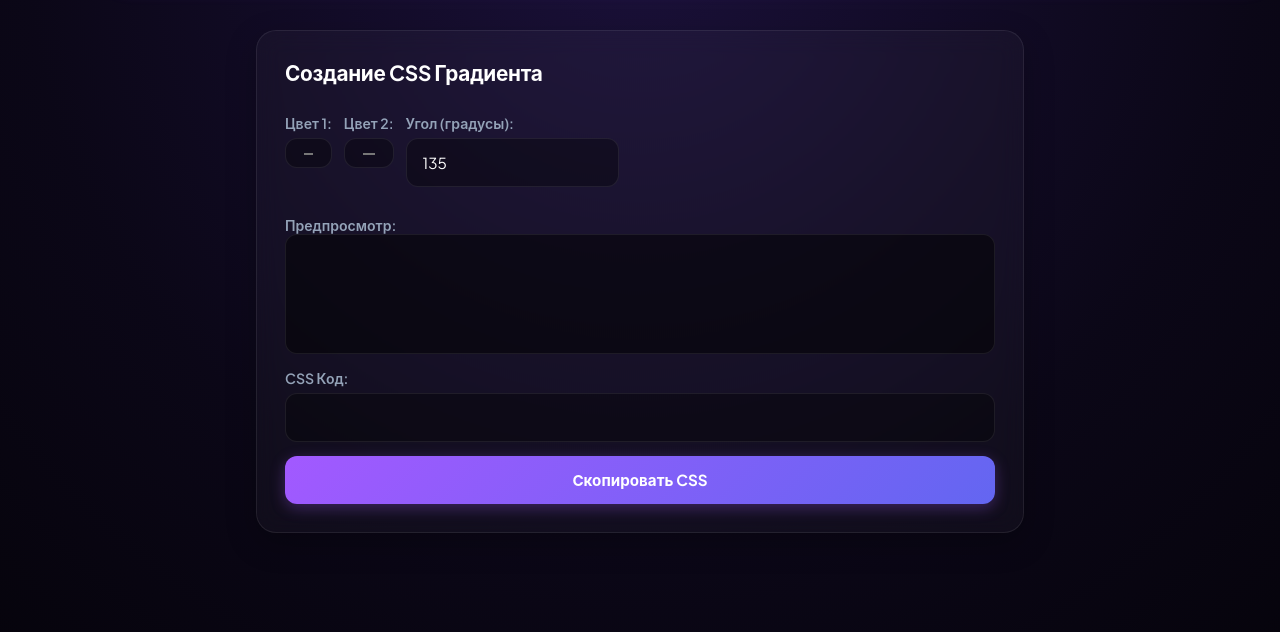
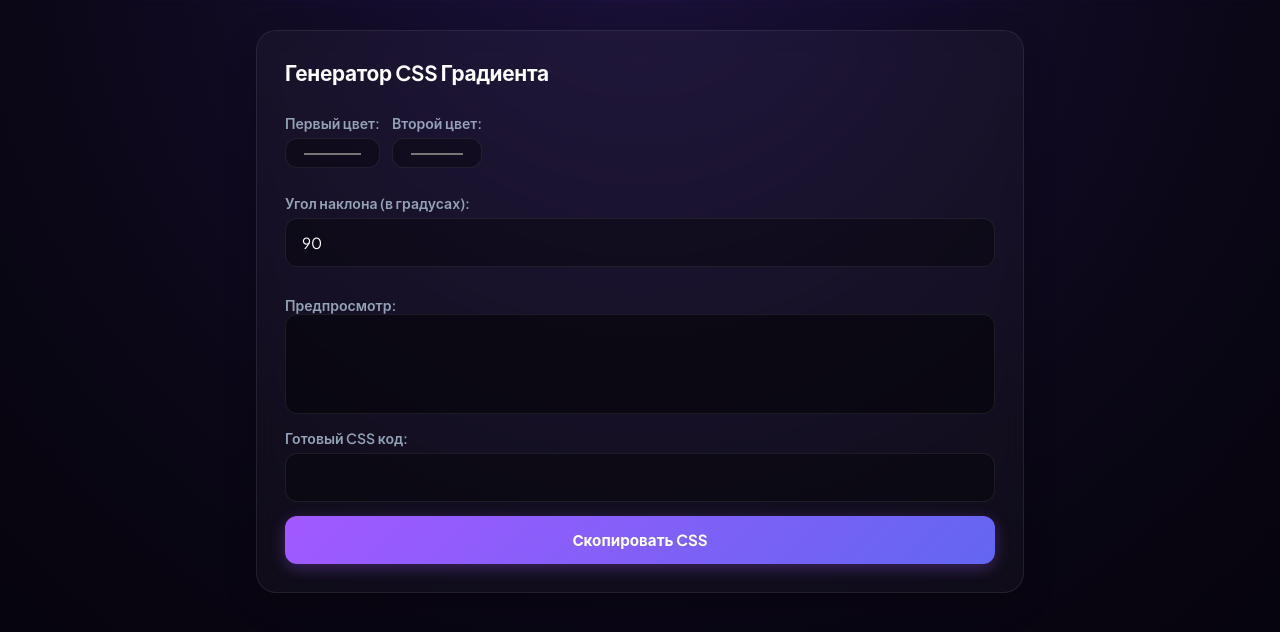
Before and after one commit to excIusive-1/MineTooL, a Flask app: page /web-gradient in a window 1280 px wide. Shown: the part 67-699 px from the top of the page. Run offline with Flask 3, Linux system fonts and the light colour scheme.

Commit message:
Update web_gradient.html

```diff
--- a/templates/web_gradient.html
+++ b/templates/web_gradient.html
@@ -1,28 +1,27 @@
 {% extends 'base.html' %}
 {% block content %}
 <div class="card">
-    <h2>Создание CSS Градиента</h2>
+    <h2>Генератор CSS Градиента</h2>
 
     <div class="flex-gap">
         <div>
-            <label>Цвет 1:</label>
-            <input type="color" id="webC1" value="#7b2cbf" onchange="updateWebGradient()">
+            <label>Первый цвет:</label>
+            <input type="color" id="webColor1" value="#a259ff" onchange="generateWebGradient()">
         </div>
         <div>
-            <label>Цвет 2:</label>
-            <input type="color" id="webC2" value="#0d1b2a" onchange="updateWebGradient()">
-        </div>
-        <div>
-            <label>Угол (градусы):</label>
-            <input type="number" id="webAngle" value="135" onchange="updateWebGradient()">
+            <label>Второй цвет:</label>
+            <input type="color" id="webColor2" value="#6366f1" onchange="generateWebGradient()">
         </div>
     </div>
 
+    <label>Угол наклона (в градусах):</label>
+    <input type="number" id="angleInput" value="90" min="0" max="360" oninput="generateWebGradient()">
+
     <label style="margin-top:15px; display:block;">Предпросмотр:</label>
-    <div id="webPreview" class="preview-box" style="height: 120px; transition: 0.3s;"></div>
+    <div class="preview-box" id="webPreview" style="height: 100px;"></div>
 
-    <label style="margin-top:15px; display:block;">CSS Код:</label>
-    <input type="text" id="webCssCode" readonly>
-    <button onclick="copyToClipboard('webCssCode')">Скопировать CSS</button>
+    <label style="margin-top:15px; display:block;">Готовый CSS код:</label>
+    <input type="text" id="cssOutput" readonly>
+    <button onclick="copyToClipboard('cssOutput')">Скопировать CSS</button>
 </div>
 {% endblock %}
```
